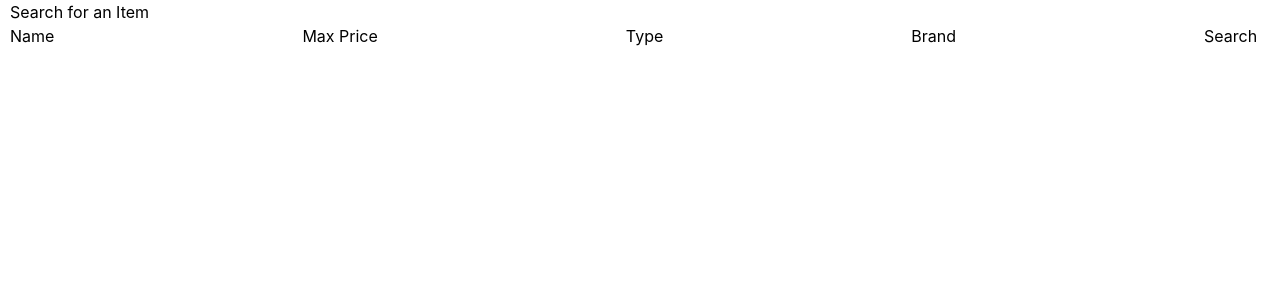
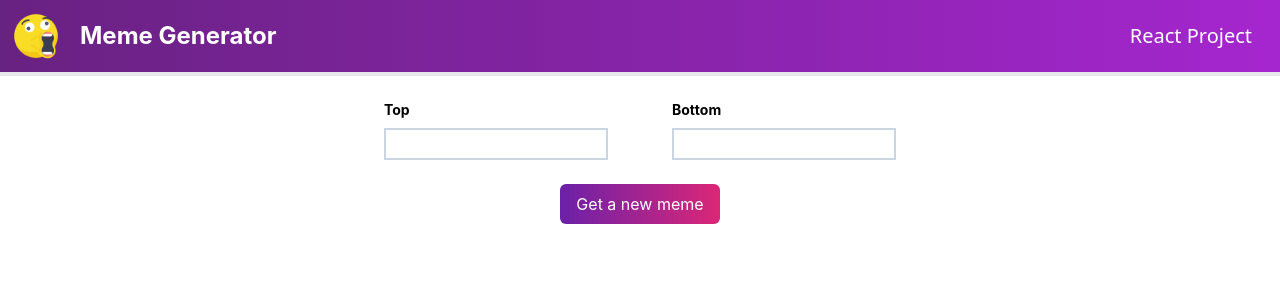
Before and after one commit to nirajsub/Todo-application-with-django-and-react, a React (Create React App) app in the folder frontend/: page / in a window 1280 px wide. Shown: the top 300 px of the page. Built offline with nearby package versions, Linux system fonts and the light colour scheme.

Commit message:
meme generator

```diff
--- a/frontend/src/App.css
+++ /dev/null
@@ -1,12 +0,0 @@
-.App {
-    width: 100vw;
-    height: 100vh;
-    background: #ffffff;
-    overflow-x: hidden;
-    padding-left: 10px;
-    padding-right: 10px;
-  }
-
-  .App::-webkit-scrollbar {
-    display: none;
-  }
--- a/frontend/src/App.js
+++ b/frontend/src/App.js
@@ -1,11 +1,13 @@
-import { useState } from "react";
-import "./App.css";
-import SearchBar from "./components/SearchBar";
+import "./index.css"
+
+import Header from "./components/Header";
+import Meme from "./components/Meme";
 
 export default function App() {
   return (
     <div className="App">
-      <SearchBar />
+      <Header />
+      <Meme />
     </div>
   );
 }
--- /dev/null
+++ b/frontend/src/components/Header.jsx
@@ -0,0 +1,18 @@
+import React from "react";
+import meme from "../images/emoji.png";
+
+const Header = () => {
+  return (
+    <header className="navbar flex justify-between border-b-4 p-3 w-full">
+      <div className="flex items-center">
+        <img src={meme} alt="meme-icon" className="meme-icon h-12" />
+        <h2 className="ml-5 font-bold text-2xl">Meme Generator</h2>
+      </div>
+      <div className="flex items-center">
+        <p className="mr-4 font-sans text-xl">React Project</p>
+      </div>
+    </header>
+  );
+};
+
+export default Header;
--- /dev/null
+++ b/frontend/src/components/Meme.jsx
@@ -0,0 +1,44 @@
+import React from "react";
+
+const Meme = () => {
+  return (
+    <main>
+      <form>
+        <div className="flex justify-center items-center space-x-16 my-6">
+          <div className="flex flex-col">
+            <label htmlFor="top" className="font-bold text-sm mb-2">
+              Top
+            </label>
+            <input
+              type="text"
+              name="top"
+              id="top"
+              className="border-2 border-slate-300 w-56 h-8 hover:border-blue-200 focus:border-blue-200"
+            />
+          </div>
+          <div className="flex flex-col">
+            <label htmlFor="bottom" className="font-bold text-sm mb-2">
+              Bottom
+            </label>
+            <input
+              type="text"
+              name="bottom"
+              id="bottom"
+              className="border-2 border-slate-300 w-56 h-8 hover:border-blue-200 focus:border-blue-200"
+            />
+          </div>
+        </div>
+        <div className="flex justify-center">
+          <button
+            type="button"
+            className="bg-gradient-to-r from-purple-800 to-pink-600 text-white py-2 px-4 rounded-md"
+          >
+            Get a new meme
+          </button>
+        </div>
+      </form>
+    </main>
+  );
+};
+
+export default Meme;
--- a/frontend/src/components/SearchBar.jsx
+++ /dev/null
@@ -1,25 +0,0 @@
-import { useState } from "react";
-import React from 'react'
-
-
-function SearchBar(props) {
-    return (
-        <div>
-            <h2>Search for an Item</h2>
-            <form>
-                <label htmlFor="name-field">Name</label>
-                <input id="name-field" type="text" />
-                <label htmlFor="price-field">Max Price</label>
-                <input id="price-field" type="number" />
-                <label htmlFor="type-field">Type</label>
-                <input id="type-field" type="text" />
-                <label htmlFor="brand-field">Brand</label>
-                <input id="brand-field" type="text" />
-                <button>Search</button>
-            </form>
-        </div>
-
-    )
-}
-
-export default SearchBar
--- a/frontend/src/index.css
+++ b/frontend/src/index.css
@@ -31,3 +31,9 @@
   img {
     max-width: 100%;
   }
+
+.navbar {
+  background: linear-gradient(to right, #682281, #A526CF);
+  color: white;
+  width: 100%;
+  }
```
Also changed, not shown: frontend/src/images/emoji.png (added).
